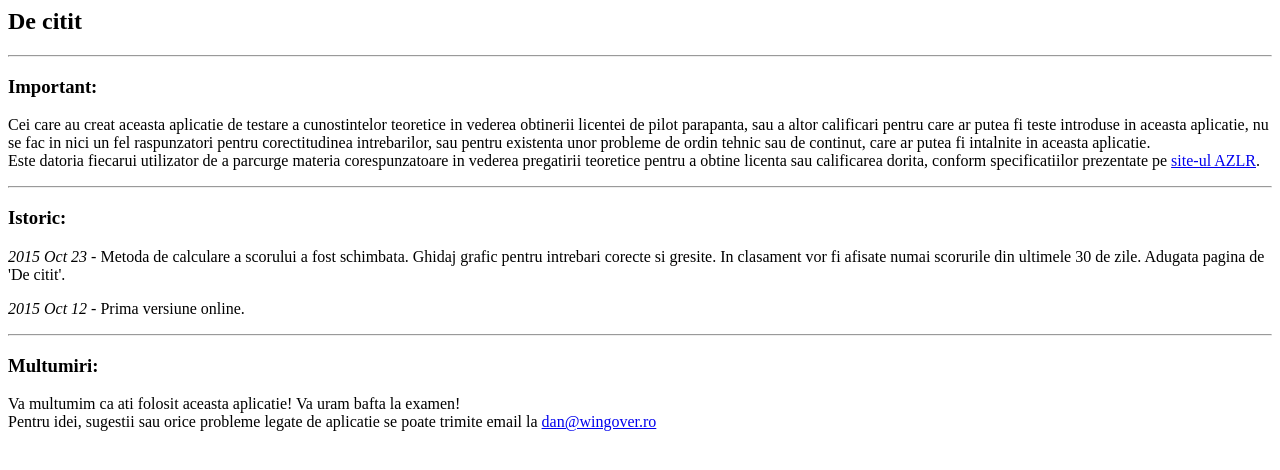
After one commit to tabaraanca/test_repo, a PHP site: page /readme_page.php in a window 1280 px wide. The commit adds this page. Shown: the top 470 px of the page. Run offline with PHP 8.4, Linux system fonts and the light colour scheme.

Commit message:
Added 'readme' page

```diff
--- a/view/default_layout.php
+++ b/view/default_layout.php
@@ -13,7 +13,13 @@
                 <a href="/">Teste parapanta</a>
             </div>
             <div class="menu">
+                <a href="/scor">Scor</a>
+            </div>
+            <div class="menu">
                 <a href="/clasament">Clasament</a>
+            </div>
+            <div class="menu">
+                <a href="/de_citit">De citit</a>
             </div>
         </div>
         <br />
--- /dev/null
+++ b/view/readme_page.php
@@ -0,0 +1,29 @@
+<h2>De citit</h2>
+<hr />
+<h3>Important: </h3>
+<p>Cei care au creat aceasta aplicatie de testare a cunostintelor teoretice in vederea obtinerii licentei de pilot parapanta,
+    sau a altor calificari pentru care ar putea fi teste introduse in aceasta aplicatie,
+    nu se fac in nici un fel raspunzatori pentru corectitudinea intrebarilor, sau pentru existenta unor probleme de ordin tehnic
+    sau de continut, care ar putea fi intalnite in aceasta aplicatie. <br />
+    Este datoria fiecarui utilizator de a parcurge materia corespunzatoare in vederea pregatirii teoretice pentru a obtine licenta sau
+    calificarea dorita, conform specificatiilor prezentate pe <a target="_blank" href="http://azlr.ro/">site-ul AZLR</a>.
+</p>
+<hr />
+<h3>Istoric: </h3>
+<p>
+    <i>2015 Oct 23</i> - Metoda de calculare a scorului a fost schimbata. Ghidaj grafic pentru intrebari corecte si gresite.
+    In clasament vor fi afisate numai scorurile din ultimele 30 de zile. Adugata pagina de 'De citit'.
+</p>
+<p>
+    <i>2015 Oct 12</i> - Prima versiune online.
+</p>
+<hr />
+<h3>Multumiri: </h3>
+<p>
+    Va multumim ca ati folosit aceasta aplicatie! Va uram bafta la examen! <br />
+    Pentru idei, sugestii sau orice probleme legate de aplicatie se poate trimite email la
+    <script type="text/javascript">
+        document.write("<"+"a"+" hr"+"ef="+"'ma"+"i"+"lto"+":d"+"an"+"@w"+"ing"+"o"+"ver."+"r"+"o'>"+    "d"+"an"+"@w"+"ing"+"o"+"ver."+"r"+"o"+"</"+"a>");
+    </script>
+
+</p>
--- a/view/score_page.php
+++ b/view/score_page.php
@@ -1,5 +1,5 @@
-<h2>pagina de scor</h2>
-<p>numele tau este: <?=$this->user_name?></p>
+<h2>Pagina de scor</h2>
+<p>Numele tau este: <?=$this->user_name?></p>
 <hr />
 <h3>Scorul este: <?=$this->showScore($this->score)?></h3>
 <p><a href="/raspunsuri">Vezi raspunsurile tale</a></p>
```
Also changed, not shown: lib/work_class.php (+10 -2 lines), public/.htaccess.
